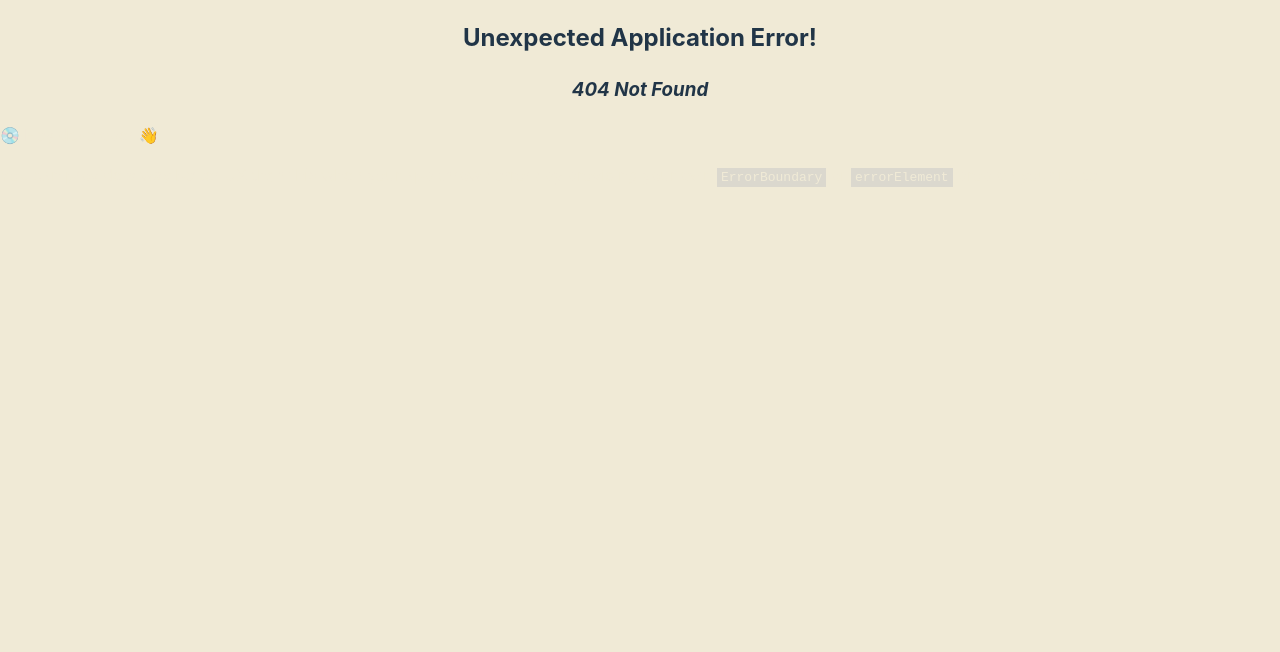
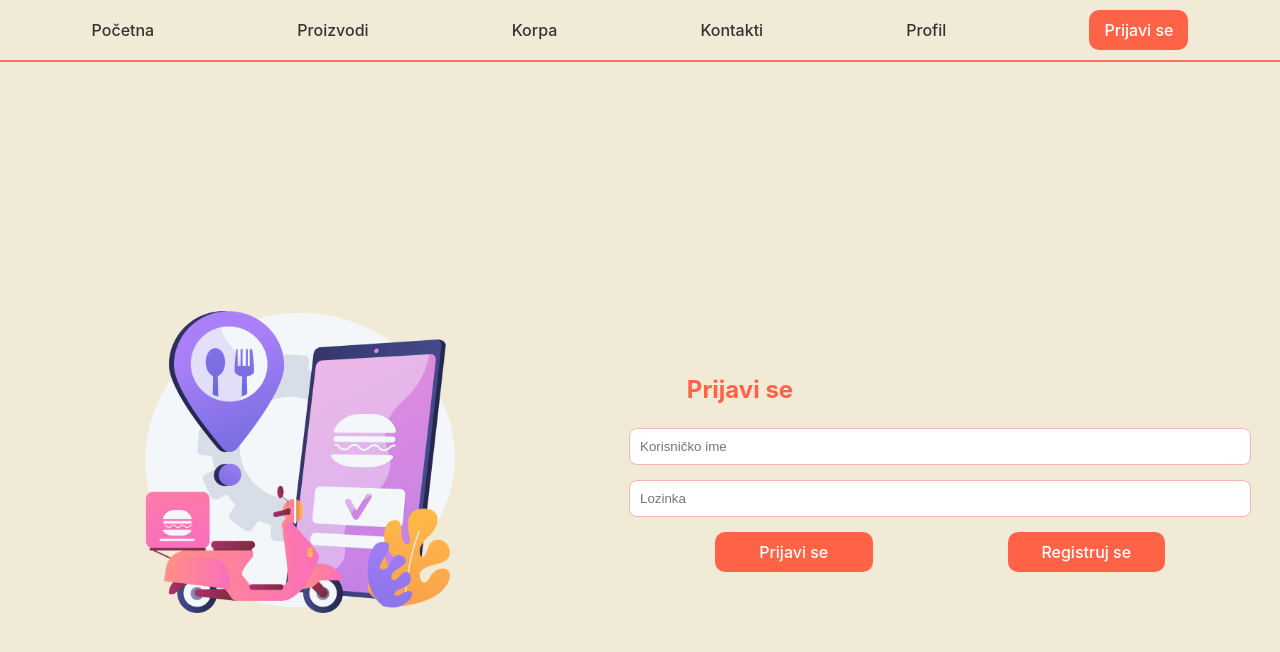
Before and after one commit to elab-development/klijentske-veb-tehnologije-2024-2022-0167-narucivanje-hrane, a React (Vite) app: page /signIn in a window 1280 px wide. Before the commit this address had no page. Shown: the top 652 px of the page. Built offline with nearby package versions, Linux system fonts and the light colour scheme.

Commit message:
Sedmi commit - stranica SignIn i css

```diff
--- a/src/App.css
+++ b/src/App.css
@@ -89,7 +89,7 @@
 
 .card-body h3, p {
   color: #f0ead6;
-  text-align: left;
+  text-align: center;
 }
 
 .card-bottom {
@@ -195,3 +195,51 @@
   width: 40px;
   height: 40px;
 }
+
+/*LOGIN PAGE*/
+
+.sign-in-container {
+  display: flex;
+  justify-content: center;
+  align-items: center;
+  height: 100vh;
+  background-color: #f0ead6;
+}
+
+.image-container {
+  flex: 1;
+  display: flex;
+  justify-content: center;
+  align-items: center;
+}
+
+.image-container img {
+  width: 80%;
+  max-width: 400px;
+}
+
+.form-container {
+  flex: 1;
+  display: flex;
+  flex-direction: column;
+  align-items: center;
+  background-color: #f0ead6;
+  padding: 40px;
+  border-radius: 10px;
+}
+
+.form-container h2 {
+  color: #ff6347;
+  margin-bottom: 20px;
+  margin-right: 400px;
+}
+
+.button-group {
+  display: flex;
+  justify-content: space-between;
+  width: 75%;
+}
+
+.button-group button {
+  width: 35%;
+}
--- a/src/App.tsx
+++ b/src/App.tsx
@@ -3,6 +3,7 @@ import NavBar from './components/NavBar';
 import Home from './pages/Home';
 import Products from './pages/Products';
 import Contact from './pages/Contact';
+import SignIn from './pages/SignIn';
 import { Product } from './models/product';
 import { useEffect, useState } from 'react';
 import {
@@ -83,6 +84,7 @@ function App() {
         <Route path='/' element={<Home/>}/>
         <Route path='/products' element={<Products products = {products} onAdd={addToCart} onRemove={removeFromCart} amountNum={amountNum}/>}/>
         <Route path='/contact' element={<Contact/>}/>
+        <Route path='/signIn' element={<SignIn/>}/>
 
       </Route>
     ])
--- /dev/null
+++ b/src/pages/SignIn.tsx
@@ -0,0 +1,49 @@
+import React, { useState } from 'react';
+import TextInput from '../components/TextInput';
+import Button from '../components/Button';
+import '../App.css';
+import loginImage from '../assets/login/login.png';
+
+const SignIn: React.FC = () => {
+    const [username, setUsername] = useState('');
+    const [password, setPassword] = useState('');
+
+    const handleLoginClick = () => {
+        // Handle login logic
+        console.log(`Username: ${username}, Password: ${password}`);
+    };
+
+    const handleRegisterClick = () => {
+        // Handle registration logic or redirect to a registration page
+        console.log("Redirect to Register");
+    };
+
+    return (
+        <div className="sign-in-container">
+            <div className="image-container">
+                <img src={loginImage} alt="Login Illustration" />
+            </div>
+            <div className="form-container">
+                <h2>Prijavi se</h2>
+                <TextInput
+                    type="text"
+                    placeholder="Korisničko ime"
+                    value={username}
+                    onChange={(e) => setUsername(e.target.value)}
+                />
+                <TextInput
+                    type="password"
+                    placeholder="Lozinka"
+                    value={password}
+                    onChange={(e) => setPassword(e.target.value)}
+                />
+                <div className="button-group">
+                    <Button label="Prijavi se" onClick={handleLoginClick} />
+                    <Button label="Registruj se" onClick={handleRegisterClick} />
+                </div>
+            </div>
+        </div>
+    );
+};
+
+export default SignIn;
```
Also changed, not shown: src/assets/login/login.png (added).
